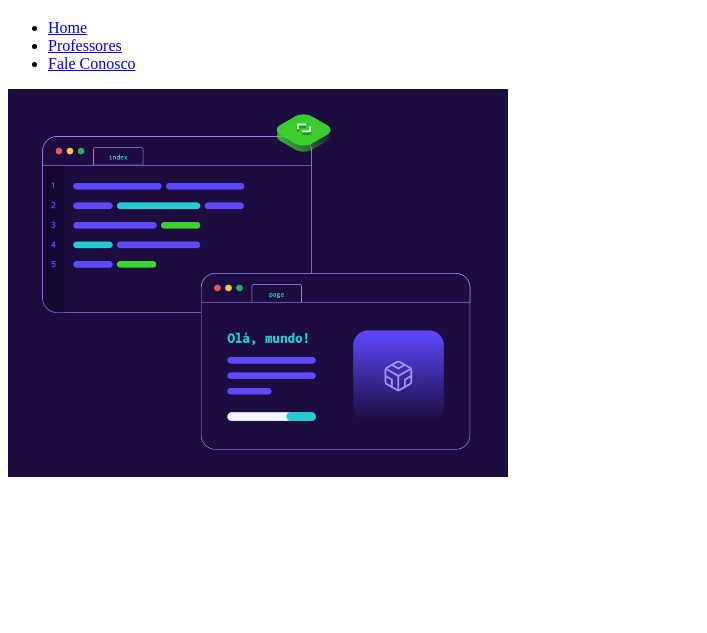
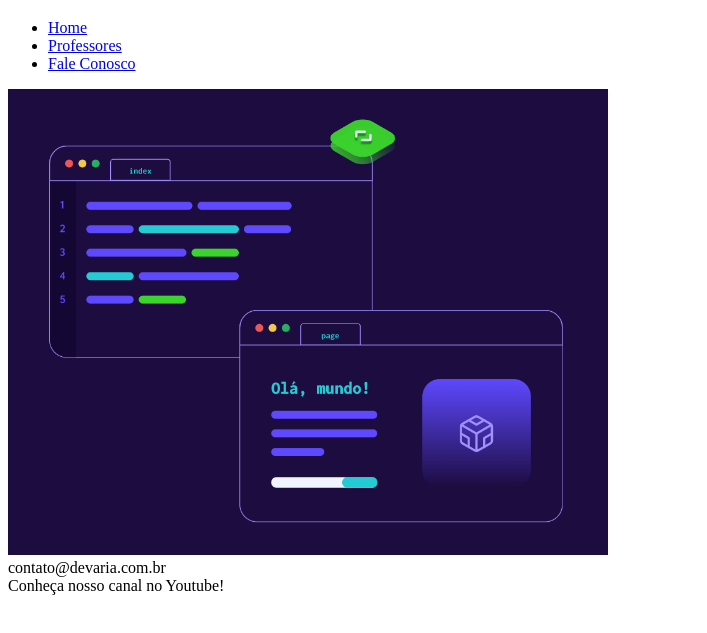
Before and after one commit to rochagab/projeto-HTML-2022, a plain HTML site: page index.html in a window 1280 px wide. Shown: the part 61-694 px from the top of the page, without its empty margins (0-707 px from the left). Drawn offline with Linux system fonts and the light colour scheme.

Commit message:
Footer complemento

```diff
--- a/index.html
+++ b/index.html
@@ -17,9 +17,15 @@
         </header>
         <main>
             <section>
-                <img src="Fotos/fotohome (1).png" width="500" alt="Devaria - Olá mundo"/>
+                <img src="Fotos/fotohome (1).png" width="600" alt="Devaria - Olá mundo"/>
             </section>
         </main>
+        <footer>
+            <section>
+                <span>contato@devaria.com.br</span> <br />
+                <span>Conheça nosso canal no Youtube!</span>
+            </section>
+        </footer>
     </body>
 
 </html>
```
